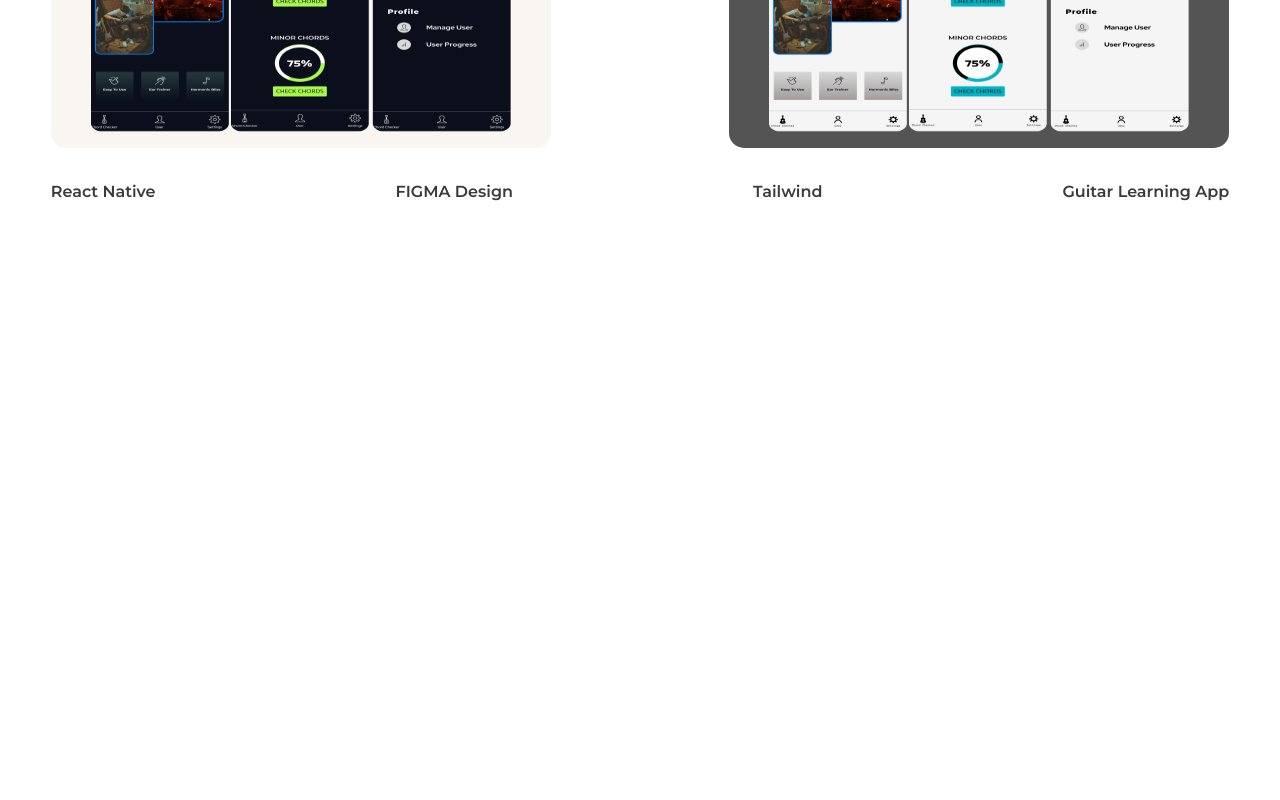
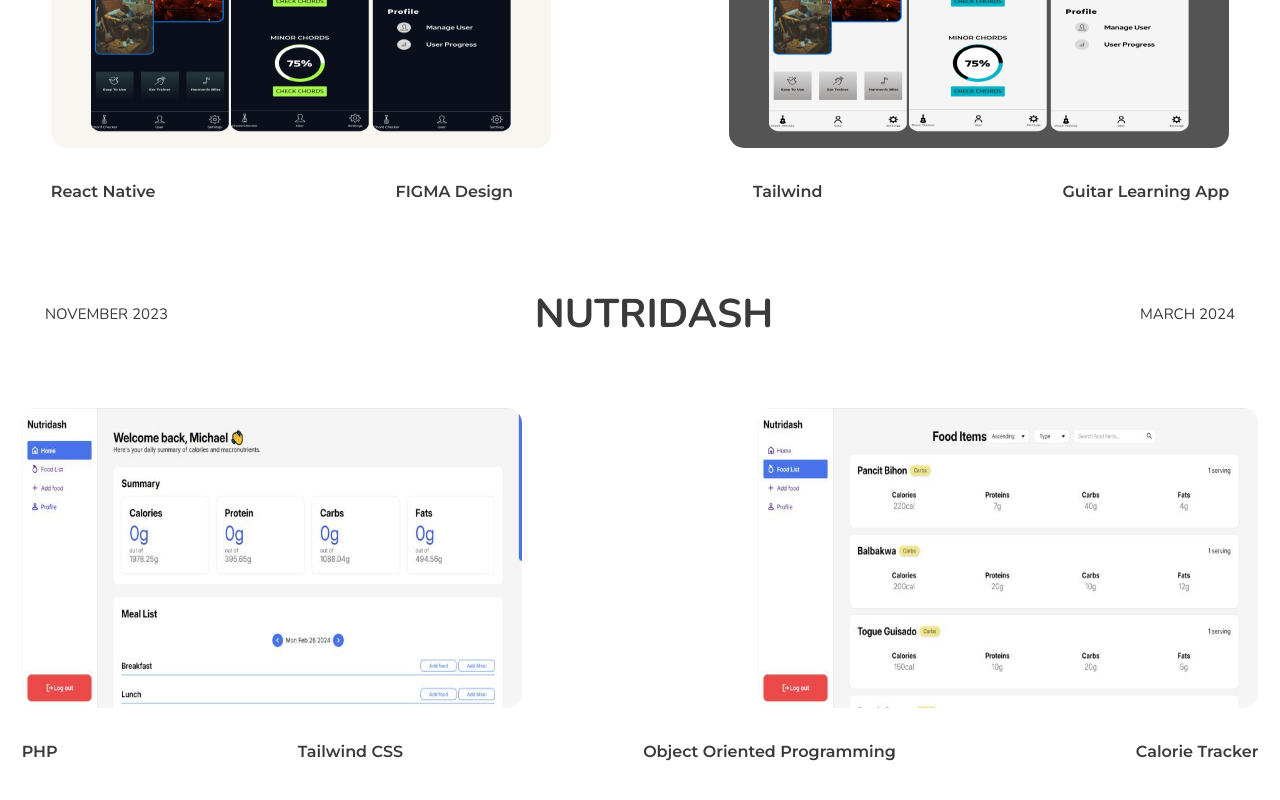
Before and after one commit to Aces007/lawlensv2, a React (Vite) app: page /portfolio in a window 1280 px wide. Shown: the part 6127-6927 px from the top of the page. Before the commit the page ends 6411 px from the top, so only its background shows below. Built offline with nearby package versions, Linux system fonts and the light colour scheme.

Commit message:
adding portfolio content

```diff
--- a/src/pages/Portfolio.jsx
+++ b/src/pages/Portfolio.jsx
@@ -90,6 +90,14 @@
             image2: './port_content/g_tara/GT2.png',
             tech: ['React Native', 'FIGMA Design', 'Tailwind', 'Guitar Learning App']
         },
+        {
+            title: 'Nutridash',
+            dateStart: 'November 2023',
+            dateEnd: 'March 2024',
+            image1: './port_content/nutridash/nutri1.jpg',
+            image2: './port_content/nutridash/nutri2.jpg',
+            tech: ['PHP', 'Tailwind CSS', 'Object Oriented Programming', 'Calorie Tracker']
+        },
     ]
 
     const [showDates, setShowDates] = useState({});
```
Also changed, not shown: public/port_content/nutridash/nutri1.jpg (added), public/port_content/nutridash/nutri2.jpg (added).
